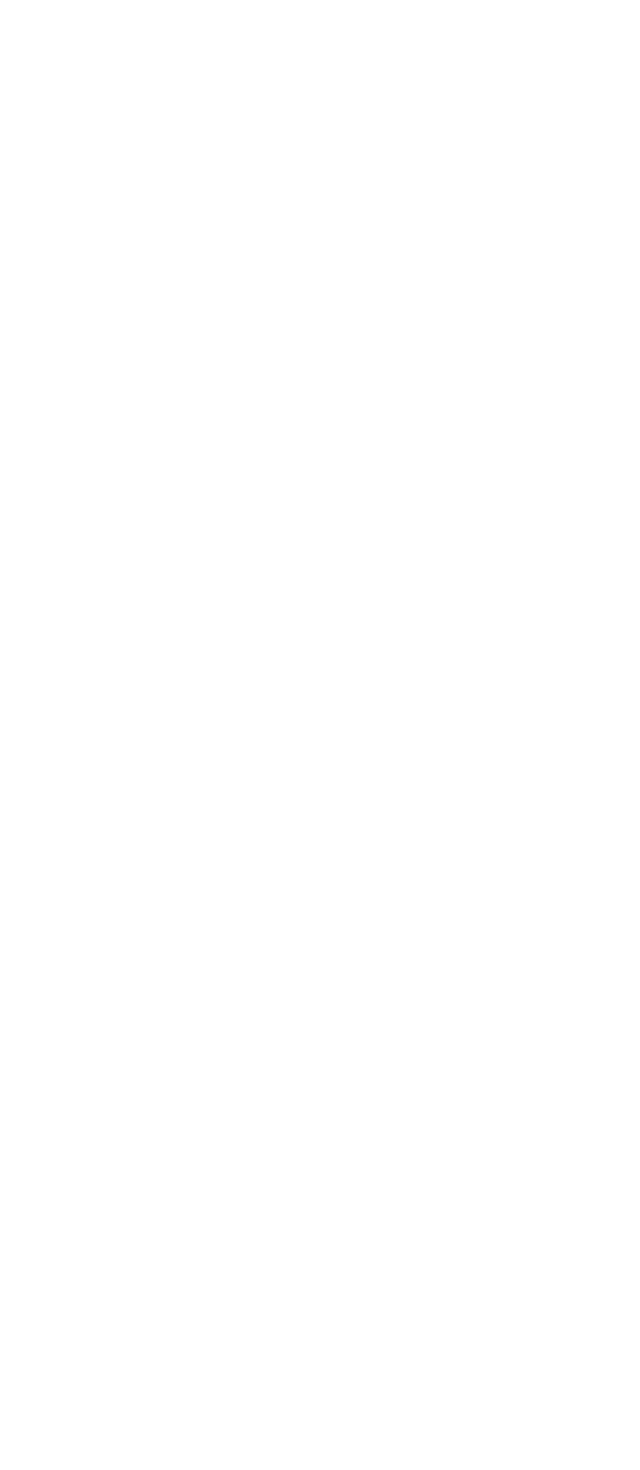
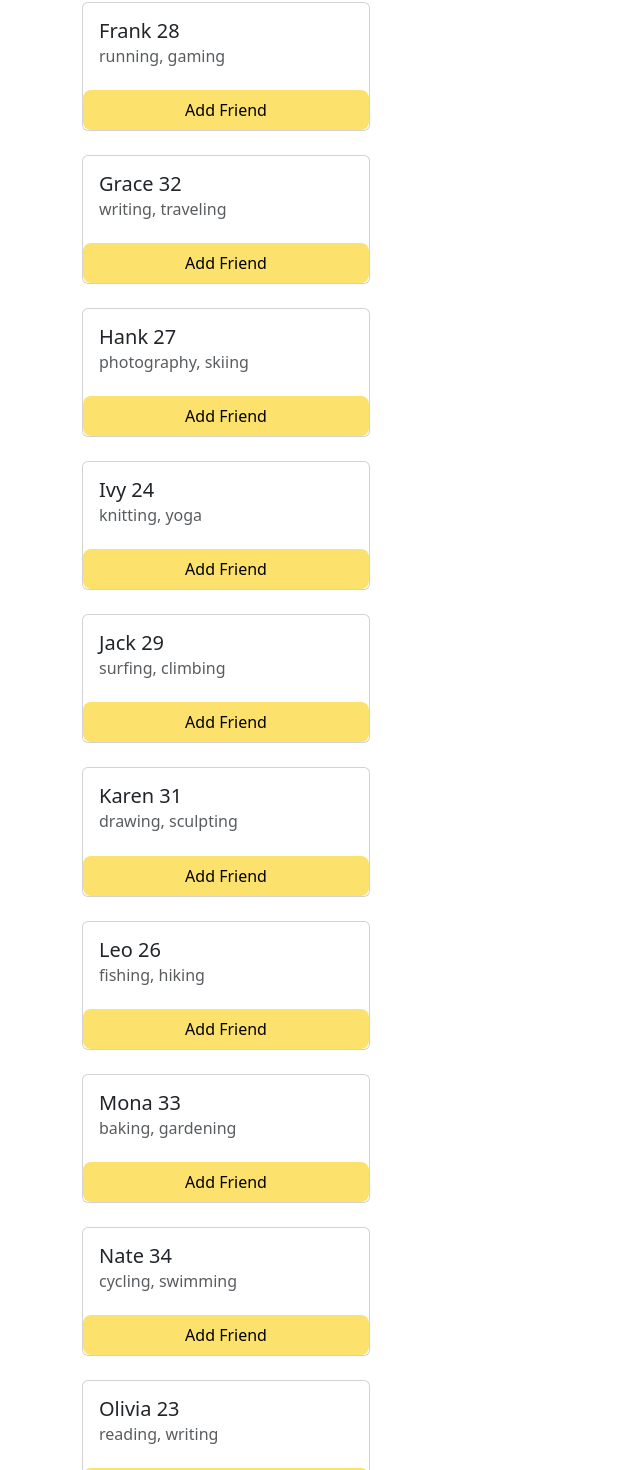
Before and after one commit to ileniadigital/HobbiesConnect, a Vue app in the folder frontend/: page /findfriends in a window 1280 px wide. Shown: the part 984-2454 px from the top of the page, without its empty margins (0-640 px from the left). Before the commit the page ends 800 px from the top, so only its background shows below. Built offline with nearby package versions, Linux system fonts and the light colour scheme; no server answers.

Commit message:
Added some test data

```diff
--- a/frontend/src/pages/FindFriends.vue
+++ b/frontend/src/pages/FindFriends.vue
@@ -28,6 +28,29 @@ export default defineComponent({
                 { name: "Alice", age: 25, hobbies: ["reading", "hiking"] },
                 { name: "Bob", age: 30, hobbies: ["swimming", "biking"] },
                 { name: "Charlie", age: 35, hobbies: ["cooking", "painting"] },
+                { name: "David", age: 40, hobbies: ["gardening", "fishing"] },
+                { name: "Eve", age: 22, hobbies: ["dancing", "singing"] },
+                { name: "Frank", age: 28, hobbies: ["running", "gaming"] },
+                { name: "Grace", age: 32, hobbies: ["writing", "traveling"] },
+                { name: "Hank", age: 27, hobbies: ["photography", "skiing"] },
+                { name: "Ivy", age: 24, hobbies: ["knitting", "yoga"] },
+                { name: "Jack", age: 29, hobbies: ["surfing", "climbing"] },
+                { name: "Karen", age: 31, hobbies: ["drawing", "sculpting"] },
+                { name: "Leo", age: 26, hobbies: ["fishing", "hiking"] },
+                { name: "Mona", age: 33, hobbies: ["baking", "gardening"] },
+                { name: "Nate", age: 34, hobbies: ["cycling", "swimming"] },
+                { name: "Olivia", age: 23, hobbies: ["reading", "writing"] },
+                { name: "Paul", age: 36, hobbies: ["gaming", "coding"] },
+                { name: "Quinn", age: 37, hobbies: ["painting", "dancing"] },
+                { name: "Rachel", age: 38, hobbies: ["singing", "acting"] },
+                { name: "Steve", age: 39, hobbies: ["cooking", "biking"] },
+                { name: "Tina", age: 40, hobbies: ["yoga", "meditation"] },
+                { name: "Uma", age: 41, hobbies: ["hiking", "camping"] },
+                { name: "Victor", age: 42, hobbies: ["running", "swimming"] },
+                { name: "Wendy", age: 43, hobbies: ["gardening", "knitting"] },
+                { name: "Xander", age: 44, hobbies: ["climbing", "surfing"] },
+                { name: "Yara", age: 45, hobbies: ["painting", "drawing"] },
+                { name: "Zane", age: 46, hobbies: ["gaming", "coding"] }
             ],
             ageFrom: 0,
             ageTo: Infinity,
```
